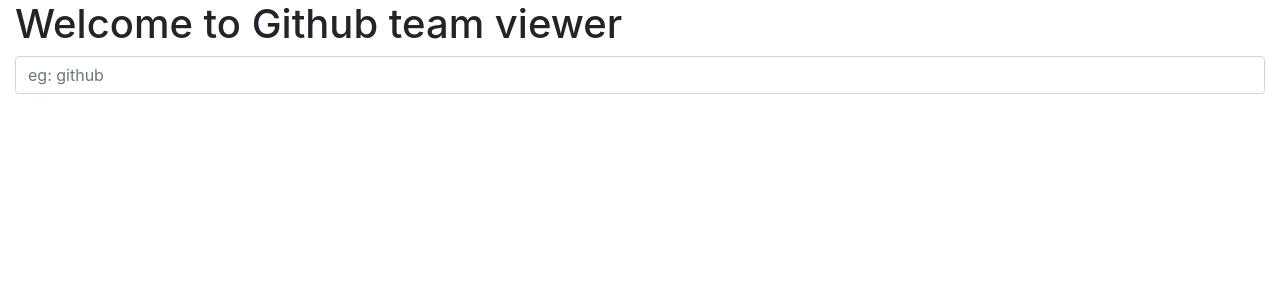
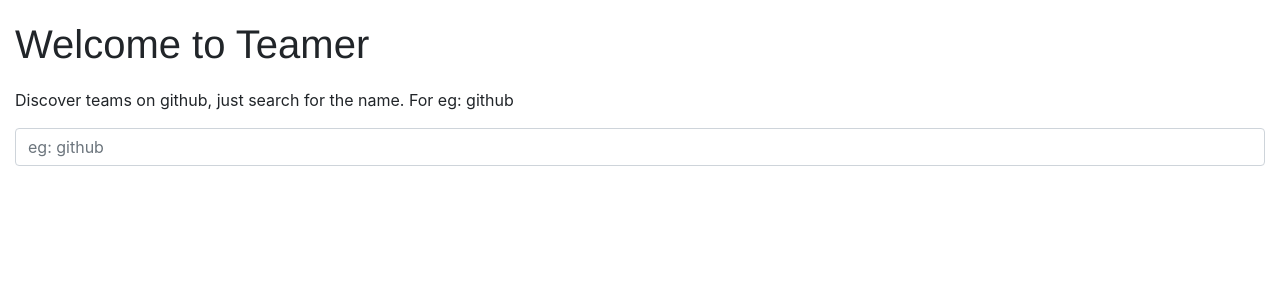
Before and after one commit to gotchacode/teamer, a React (Create React App) app: page / in a window 1280 px wide. Shown: the top 300 px of the page. Built offline with nearby package versions, Linux system fonts and the light colour scheme.

Commit message:
cleanup code

```diff
--- a/src/App.css
+++ b/src/App.css
@@ -41,3 +41,9 @@
 .team-display-container {
   margin-top: 40px;
 }
+
+.app-header {
+  margin-top: 20px;
+  margin-bottom: 20px;
+  font-family: Helvetica, 'sans-serif';
+}
--- a/src/App.js
+++ b/src/App.js
@@ -86,7 +86,8 @@
     return (
       <Router>
         <div className="container-fluid">
-          <h1>Welcome to Github team viewer</h1>
+          <h1 class="app-header">Welcome to Teamer</h1>
+          <p> Discover teams on github, just search for the name. For eg: github</p>
           <SearchInput textChange={this.handleSearchChange.bind(this)}/>
           <div className="team-display-container row">
             <div className="col-4 sidebar"><TeamList teams={this.state.github}></TeamList></div>
```
